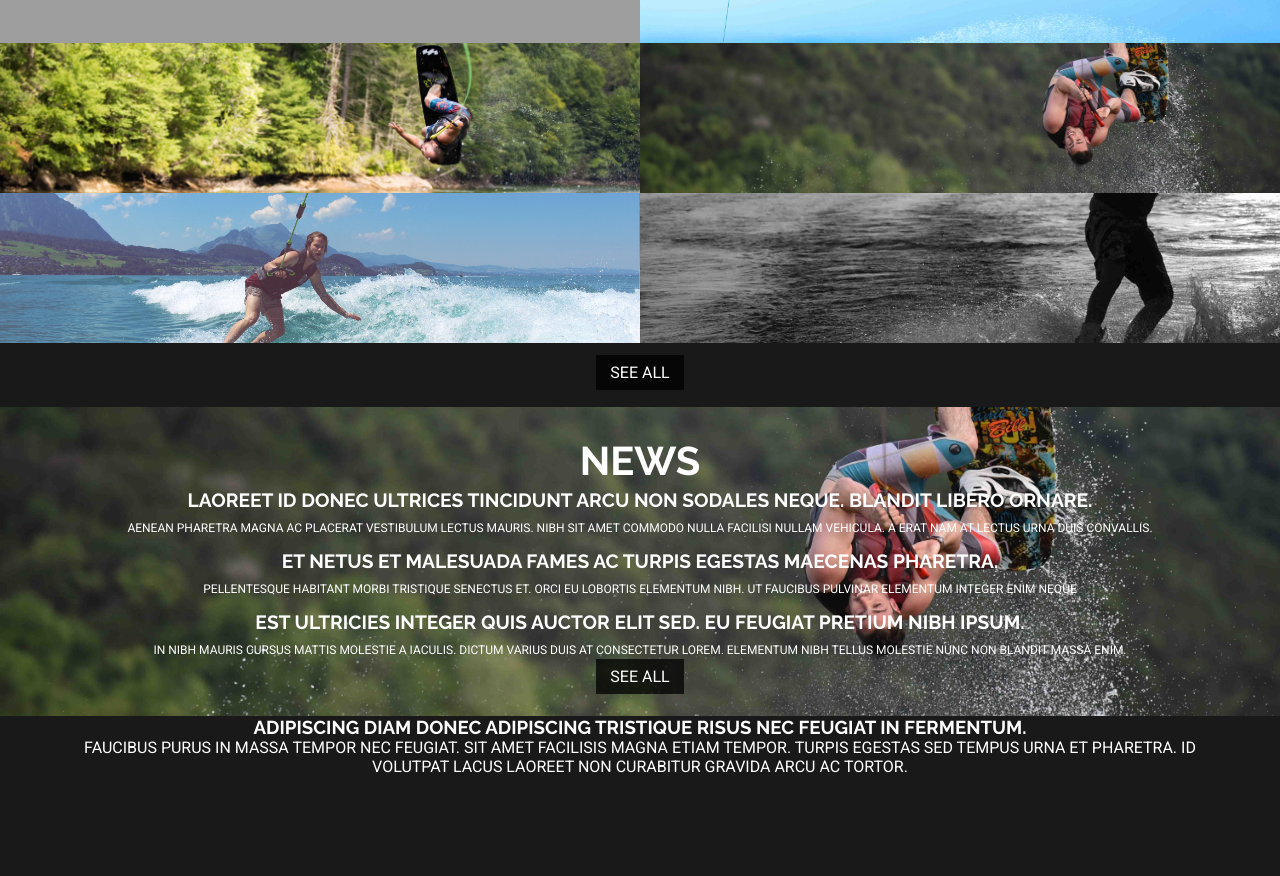
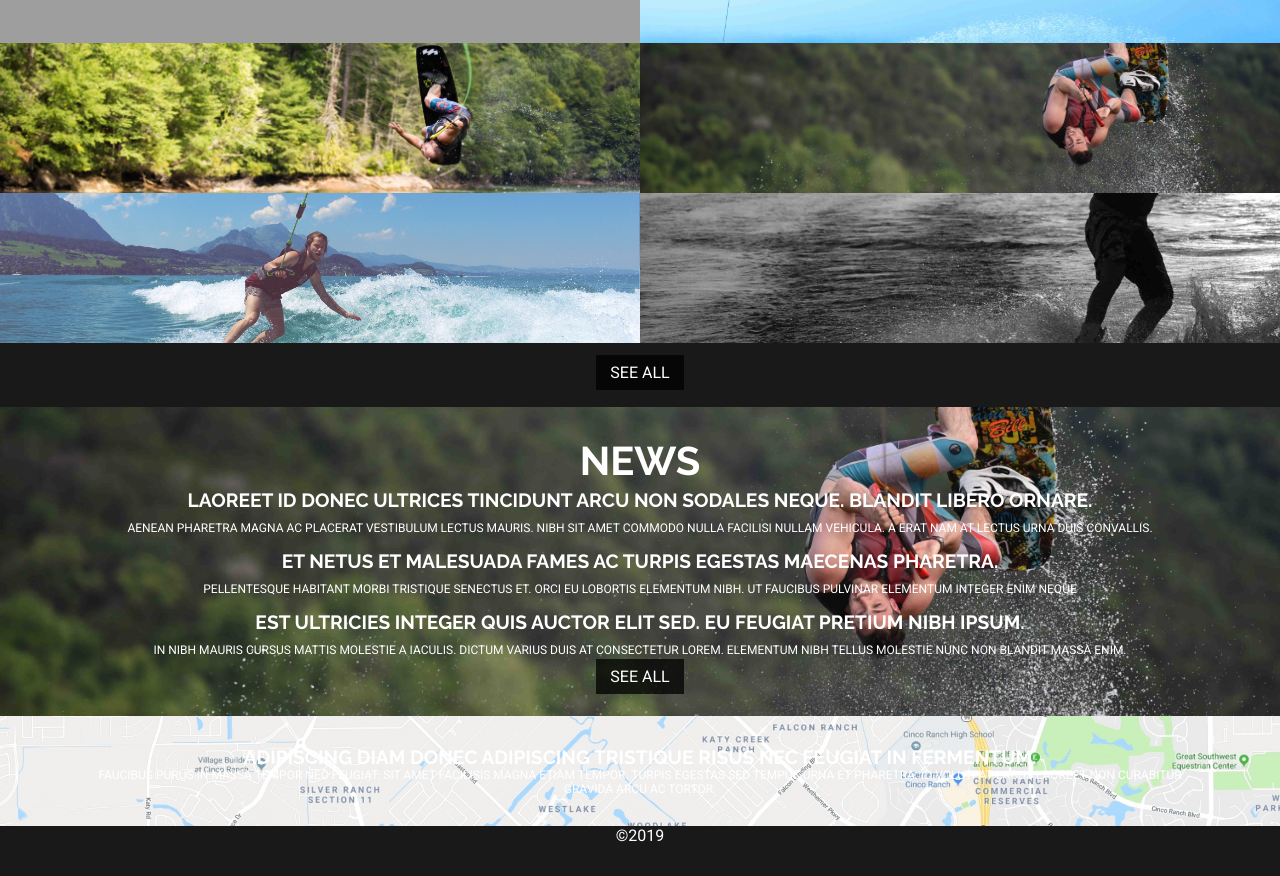
Before and after one commit to deartist22/WakeBoarding, a plain HTML site: page index.html in a window 1280 px wide. Shown: the part 2292-3168 px from the top of the page. Before the commit the page ends 3068 px from the top, so only its background shows below. Drawn offline with Linux system fonts and the light colour scheme; grey boxes are pictures that could not be loaded.

Commit message:
Map & Footer section
Map & footer sections added
Image for map section added

```diff
--- a/css/style.css
+++ b/css/style.css
@@ -411,6 +411,25 @@ nav li {
     display: flex;
     flex-flow: column;
   }
+  #map {
+    background: url(../img/map.jpg) center center fixed no-repeat;
+    background-size: cover;
+  }
+
+  .map--inner {
+    padding: 30px;
+  }
+
+  .map--title {
+    font-size: 1.2rem;
+  }
+  .map--info {
+    font-size: 0.75rem;
+  }
+
+  footer {
+    height: 50px;
+  }
 }
 
 @media (min-width: 900px) {
--- a/index.html
+++ b/index.html
@@ -217,7 +217,7 @@
     <!--News Div-->
 
     <div id="map">
-      <div class="container">
+      <div class="container map--inner">
         <h3 class="map--title">
           Adipiscing diam donec adipiscing tristique risus nec feugiat in
           fermentum.
@@ -233,7 +233,9 @@
     <!--Map Div-->
 
     <footer>
-      <div class="container"></div>
+      <div class="container">
+        <div class="footer--info">&copy;2019</div>
+      </div>
     </footer>
 
     <script src="js/script.js"></script>
```
Also changed, not shown: img/map.jpg (added).
